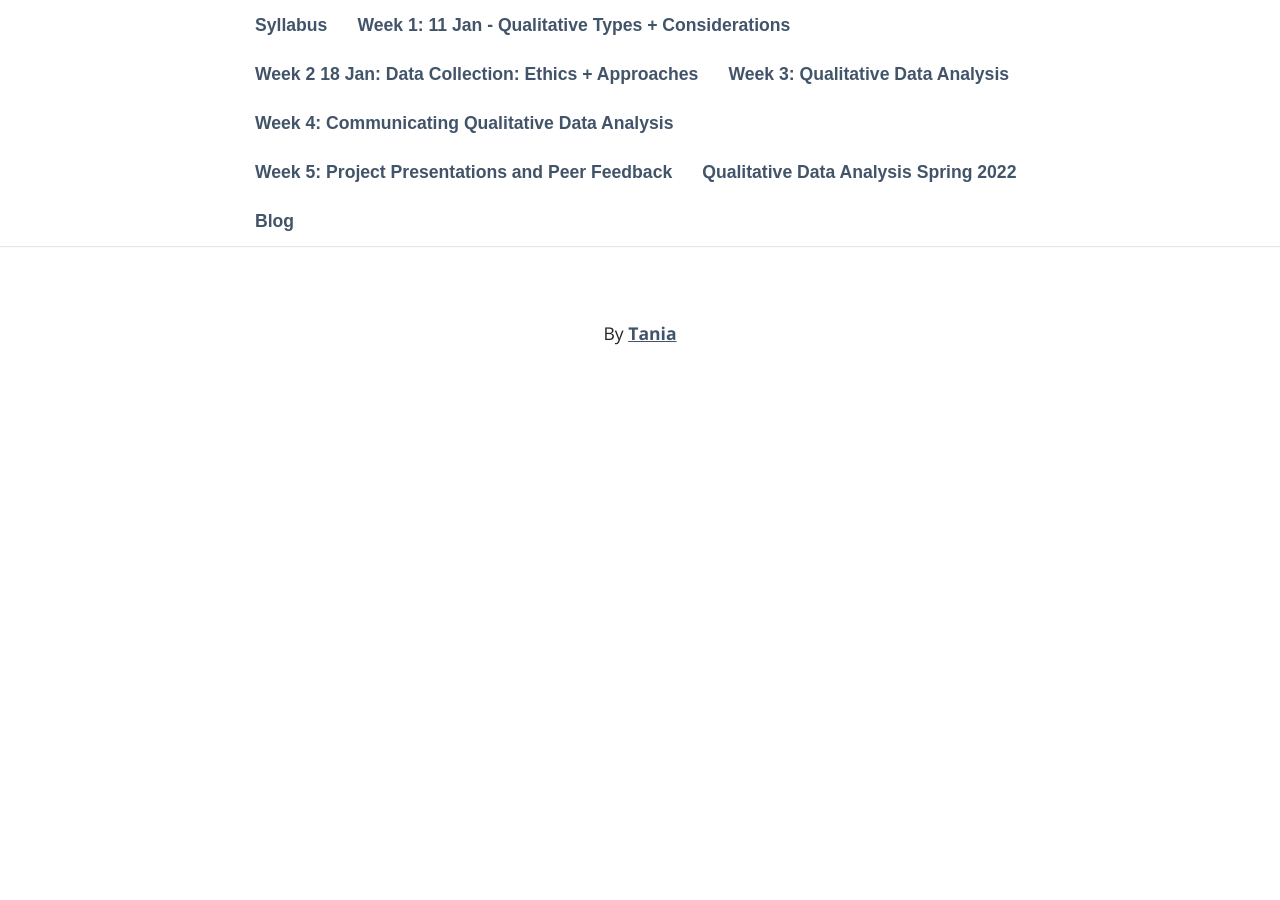
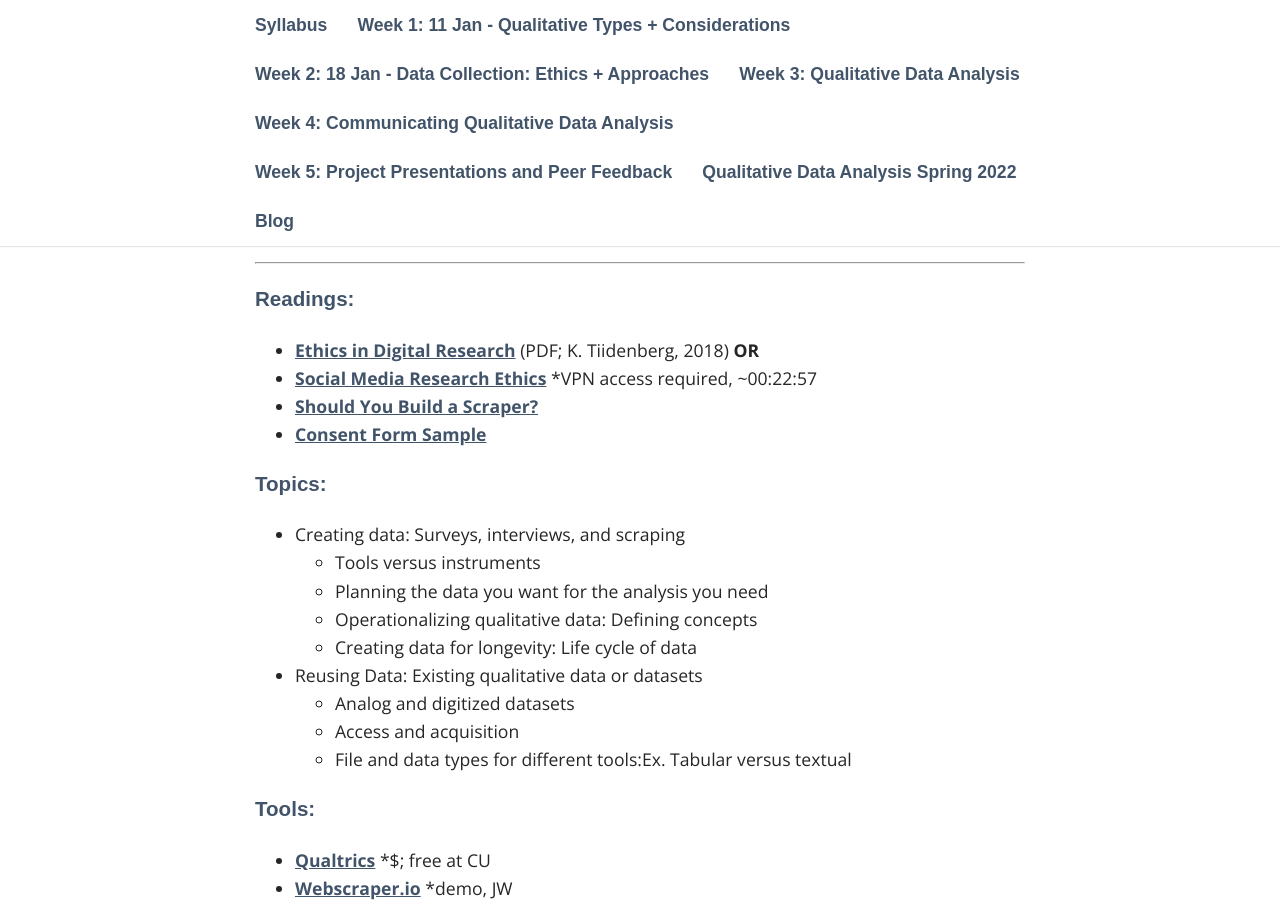
Before and after one commit to jwrigs/QDA2022, a Jekyll site: the page built from _pages/week2.md, in a window 1280 px wide and 900 px high, scrolled down 802 px. Built offline with Jekyll 4.4.1, drawn with Linux system fonts in a browser that asks for light colours; some web fonts are replaced; our own code applies the rules of GitHub Pages for plain Markdown files; before the commit the page ends 1207 px from its top, so only the background shows below that; some of the changed text lies outside the part shown.

Commit message:
Update week2.md

```diff
--- a/_pages/week2.md
+++ b/_pages/week2.md
@@ -1,4 +1,38 @@
-# Week 2 18 Jan: Data Collection: Ethics + Approaches
+# Week 2: 18 Jan - Data Collection: Ethics + Approaches
 > Qualitative data collection methods and tools are numerous. Selecting ethical and effective collection sources,  instruments, and tools requires parallel critical assessment of project goals, data, and resources. This session will overview exploratory collection methods and tools.
 
-## Week 2 Jamboard
+## Week 2: [Jamboard](https://jamboard.google.com/d/1wuBdJuwg8EnZ5eV2Akv4xxoGbZd_r1fM3g_NJVE7olU/edit?usp=sharing)
+
+---
+### Readings:
+- [Ethics in Digital Research](https://drive.google.com/file/d/1kXGg1a-fx5-sf4PUoafi6BZpPNeAy2tb/view?usp=sharing) (PDF; K. Tiidenberg, 2018)
+**OR**
+- [Social Media Research Ethics](https://methods.sagepub.com/video/social-media-research-and-ethics) *VPN access required, ~00:22:57
+- [Should You Build a Scraper?](https://www.storybench.org/wp-content/uploads/2016/04/flowchart_final.jpeg)
+- [Consent Form Sample](https://www.colorado.edu/researchinnovation/sites/default/files/attached-files/sample_consent_form_08.25.2017.pdf)
+
+### Topics:
+- Creating data: Surveys, interviews, and scraping
+  - Tools versus instruments
+  - Planning the data you want for the analysis you need
+  - Operationalizing qualitative data: Defining concepts
+  - Creating data for longevity: Life cycle of data
+- Reusing Data: Existing qualitative data or datasets
+  - Analog and digitized datasets
+  - Access and acquisition
+  - File and data types for different tools:Ex. Tabular versus textual
+
+### Tools:
+- [Qualtrics](https://www.qualtrics.com/) *$; free at CU
+- [Webscraper.io](https://webscraper.io/) *demo, JW
+- [Social Media Macroscope](https://socialmediamacroscope.org/)
+- [Social Studio](https://libguides.colorado.edu/c.php?g=815651&p=5835780) *demo, NK
+- [Apify](https://apify.com/)
+- [oTranscribe](https://otranscribe.com/)
+
+## For Week 3, bring:
+- Qualitative data analysis tool or method you are interested in or might use in a project,
+**OR**
+An example, reading, or tutorial of the analysis method or tool with URL or link.
+
+<br>Resources: [Sage’s Little Blue Books](https://methods.sagepub.com/Search/Results?booktypes=qrm&IncludeSegments=false&IncludeParts=false&sort=pubyear&keywords[0].Field=FullText&keywords[0].Text=&noback=true) and [Sage’s QDA Methods Map](https://methods.sagepub.com/methods-map/qualitative-data-analysis)
```
